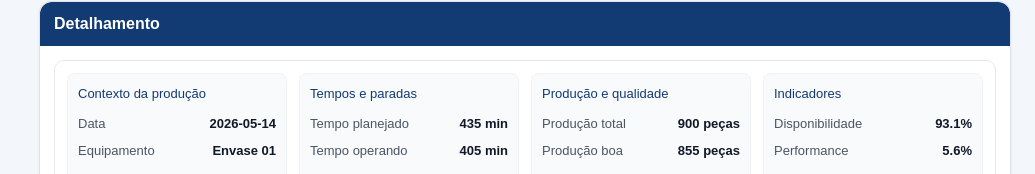
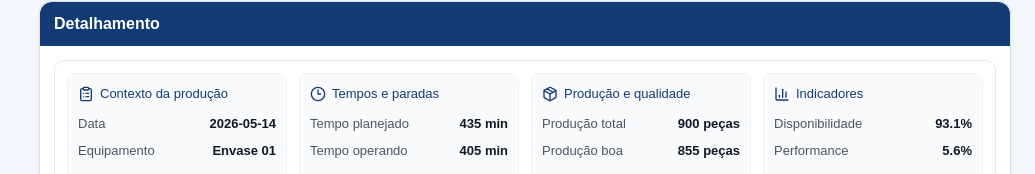
Before and after one commit to ArthurEngProduto/SIGO-Portal-de-Produ-o, a Next.js app: page /ferramentas/oee in a window 1280 px wide. Shown: the part 1502-1676 px from the top of the page, without its empty margins (245-1280 px from the left). Built offline with nearby package versions, Linux system fonts and the light colour scheme.

Commit message:
Adiciona ícones ao detalhamento OEE

```diff
--- a/components/oee/OeeDetailTable.tsx
+++ b/components/oee/OeeDetailTable.tsx
@@ -1,3 +1,6 @@
+import { BarChart3, ClipboardList, Clock3, Package } from "lucide-react";
+import type { ComponentType } from "react";
+
 import { OeeHistoryRow } from "./types";
 
 type Props = { rows: OeeHistoryRow[] };
@@ -8,6 +11,7 @@ type DetailItem = {
 };
 type DetailGroup = {
   title: string;
+  icon: ComponentType<{ size?: number; color?: string }>;
   items: (r: OeeHistoryRow) => DetailItem[];
 };
 
@@ -17,6 +21,7 @@ export default function OeeDetailTable({ rows }: Props) {
   const groups: DetailGroup[] = [
     {
       title: "Contexto da produção",
+      icon: ClipboardList,
       items: (r: OeeHistoryRow) => [
         { label: "Data", value: r.data },
         { label: "Equipamento", value: r.equipamento },
@@ -27,6 +32,7 @@ export default function OeeDetailTable({ rows }: Props) {
     },
     {
       title: "Tempos e paradas",
+      icon: Clock3,
       items: (r: OeeHistoryRow) => [
         { label: "Tempo planejado", value: `${r.tempoPlanejado} min` },
         { label: "Tempo operando", value: `${r.tempoOperando} min` },
@@ -36,6 +42,7 @@ export default function OeeDetailTable({ rows }: Props) {
     },
     {
       title: "Produção e qualidade",
+      icon: Package,
       items: (r: OeeHistoryRow) => [
         { label: "Produção total", value: `${r.producaoTotal} peças` },
         { label: "Produção boa", value: `${r.producaoBoa} peças` },
@@ -44,6 +51,7 @@ export default function OeeDetailTable({ rows }: Props) {
     },
     {
       title: "Indicadores",
+      icon: BarChart3,
       items: (r: OeeHistoryRow) => [
         { label: "Disponibilidade", value: pct(r.disponibilidade) },
         { label: "Performance", value: pct(r.performance) },
@@ -65,7 +73,10 @@ export default function OeeDetailTable({ rows }: Props) {
             <div style={{ display: "grid", gridTemplateColumns: "repeat(auto-fit, minmax(210px, 1fr))", gap: 12 }}>
               {groups.map((group) => (
                 <section key={group.title} style={{ border: "1px solid #eef2f7", borderRadius: 8, padding: 10, background: "#f8fafc" }}>
-                  <h4 style={{ margin: "0 0 10px", fontSize: 13, color: "#123a73" }}>{group.title}</h4>
+                  <h4 style={{ margin: "0 0 10px", fontSize: 13, color: "#123a73", display: "flex", alignItems: "center", gap: 6 }}>
+                    <group.icon size={16} color="#123a73" />
+                    <span>{group.title}</span>
+                  </h4>
                   <ul style={{ listStyle: "none", padding: 0, margin: 0, display: "grid", gap: 8 }}>
                     {group.items(r).map((item) => (
                       <li key={item.label} style={{ display: "flex", justifyContent: "space-between", gap: 10, fontSize: 13, color: "#111827" }}>
```
